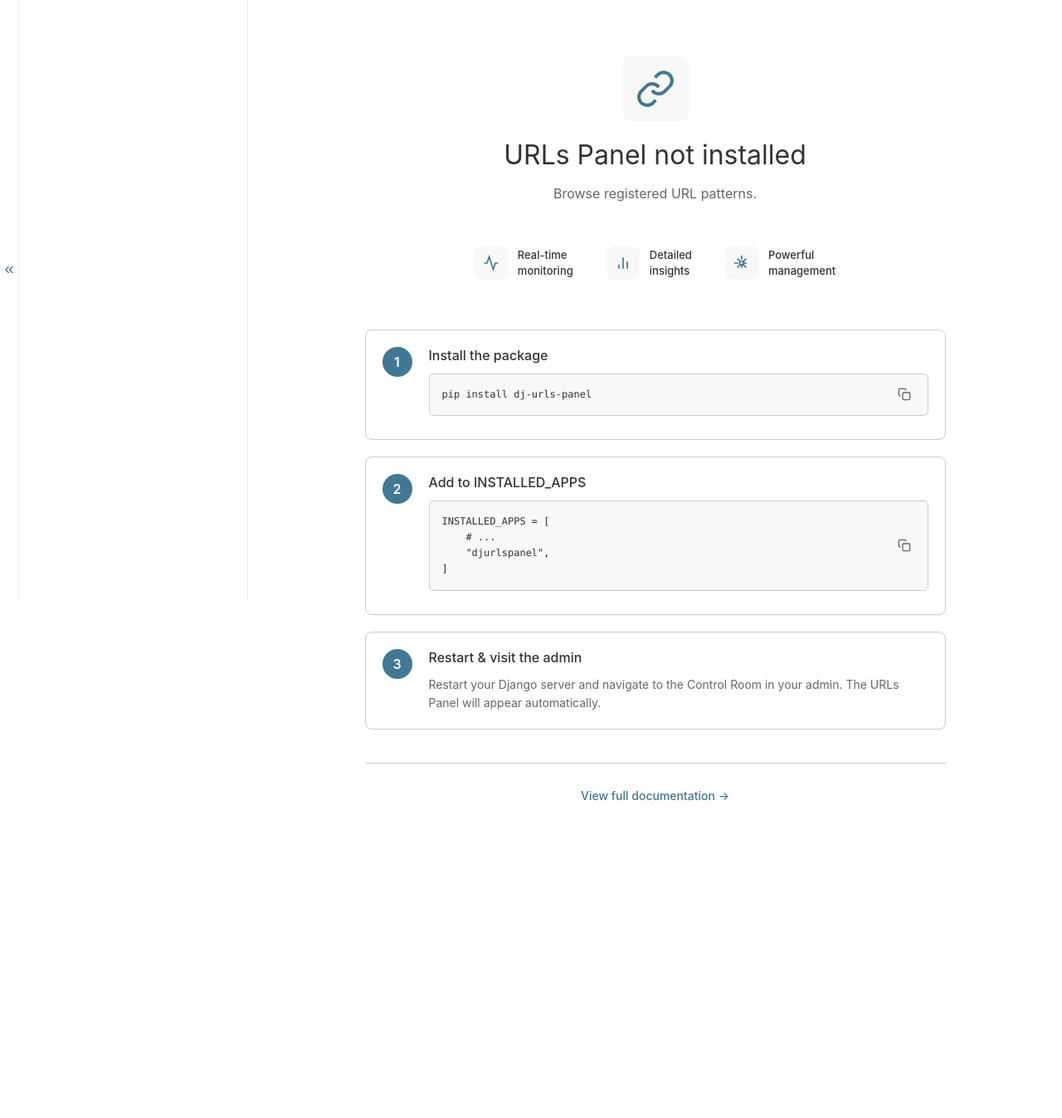
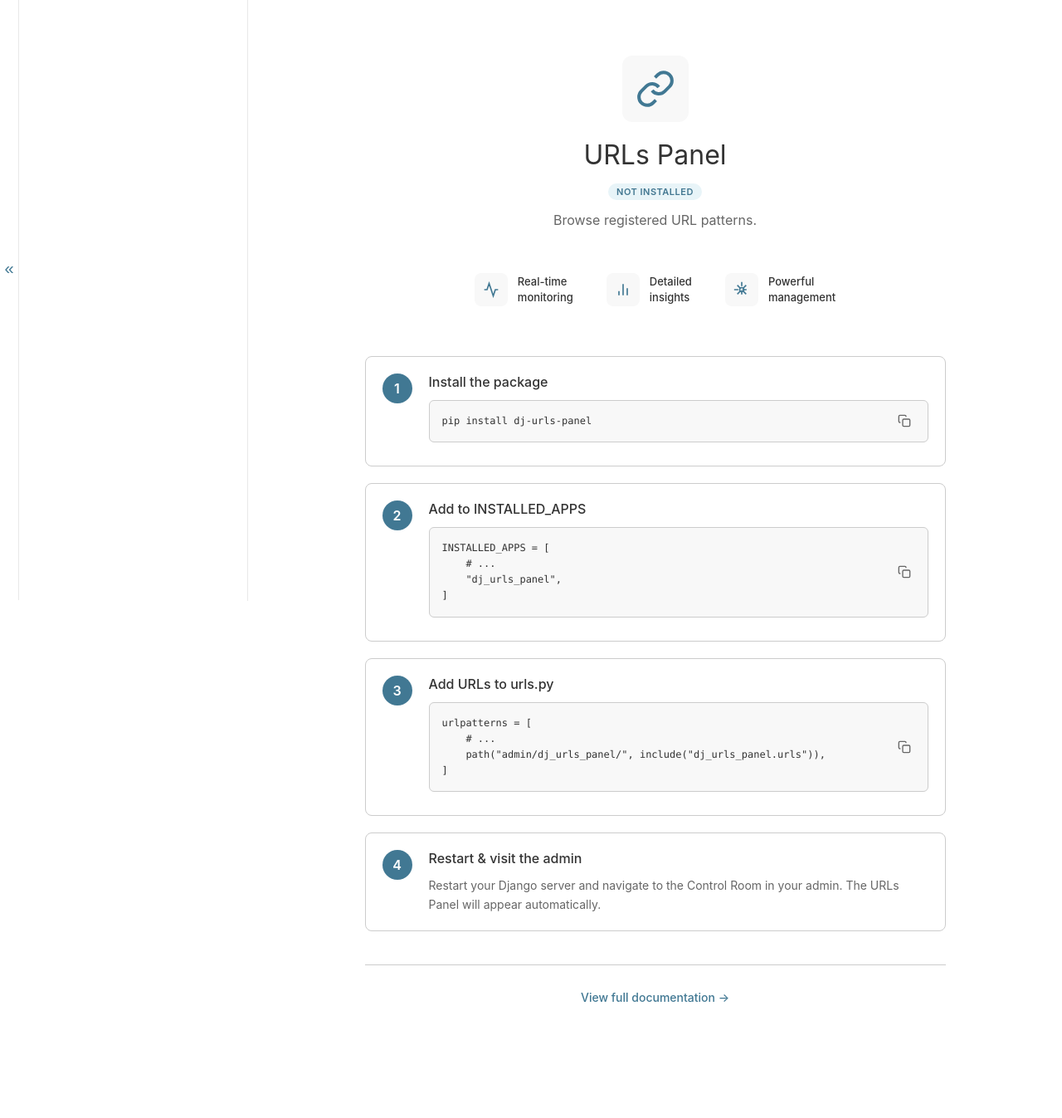
Before and after one commit to yassi/dj-control-room, a Django app: page /admin/dj-control-room/install/dj_urls_panel/ in a window 1280 px wide. Shown: the part 163-1510 px from the top of the page at 83% size. Before the commit the page ends 1128 px from the top, so only its background shows below. Run offline with Django 4.2, Linux system fonts and the light colour scheme; the visitor is signed in with stand-in values (Sample User, id 1).

Commit message:
add notion of configured and helper pages to get users going

```diff
--- a/dj_control_room/static/dj_control_room/css/styles.css
+++ b/dj_control_room/static/dj_control_room/css/styles.css
@@ -157,6 +157,21 @@
 .panel-link-install {
     color: var(--link-fg, #417690);
     font-weight: 600;
+}
+
+.panel-link-configure {
+    color: #e67e22;
+    font-weight: 600;
+}
+
+@media (prefers-color-scheme: dark) {
+    .panel-link-configure {
+        color: #f0a050;
+    }
+}
+
+html[data-theme="dark"] .panel-link-configure {
+    color: #f0a050;
 }
 
 .panel-card-body h3 {
@@ -384,6 +399,44 @@
     justify-content: center;
     font-weight: 600;
     font-size: 16px;
+}
+
+.install-status-badge {
+    display: inline-block;
+    font-size: 11px;
+    font-weight: 600;
+    letter-spacing: 0.5px;
+    text-transform: uppercase;
+    padding: 3px 10px;
+    border-radius: 12px;
+    margin-bottom: 12px;
+}
+
+.install-status-installed {
+    background: #d4edda;
+    color: #155724;
+}
+
+.install-status-not-installed {
+    background: #e8f4f8;
+    color: #417690;
+}
+
+.install-simple-step-number.step-done {
+    background: #4caf50;
+}
+
+.step-card-done {
+    opacity: 0.5;
+}
+
+.step-card-done:hover {
+    box-shadow: none;
+}
+
+.install-panel-open-btn {
+    display: inline-block;
+    margin-top: 16px;
 }
 
 .install-simple-step-content {
@@ -677,6 +730,20 @@
 
     .install-simple-docs {
         border-top-color: var(--border-color, #444);
+    }
+
+    .install-status-installed {
+        background: rgba(76, 175, 80, 0.2);
+        color: #6fbf73;
+    }
+
+    .install-status-not-installed {
+        background: rgba(121, 174, 200, 0.15);
+        color: #79aec8;
+    }
+
+    .step-card-done {
+        border-color: rgba(76, 175, 80, 0.25);
     }
 
     .install-simple-step-card {
--- a/dj_control_room/templates/admin/dj_control_room/index.html
+++ b/dj_control_room/templates/admin/dj_control_room/index.html
@@ -71,9 +71,13 @@
                 <div class="panel-card-body">
                     <h3>{{ panel.name }}</h3>
                     <p>{{ panel.description }}</p>
-                    {% if panel.installed %}
+                    {% if panel.configured %}
                     <a href="{{ panel.url }}" class="panel-link">
                         View panel <span class="arrow">→</span>
+                    </a>
+                    {% elif panel.installed %}
+                    <a href="{{ panel.url }}" class="panel-link panel-link-configure">
+                        Configure <span class="arrow">→</span>
                     </a>
                     {% elif panel.coming_soon %}
                     <span class="panel-link-coming-soon">
--- a/dj_control_room/templates/admin/dj_control_room/install_panel.html
+++ b/dj_control_room/templates/admin/dj_control_room/install_panel.html
@@ -3,17 +3,6 @@
 
 {% block content %}
 <div class="control-room-container">
-    {% if is_installed %}
-    {# Panel is installed, redirect to it #}
-    <div class="install-panel-message">
-        <h2>✓ {{ panel.name }} is Installed</h2>
-        <p>This panel is already installed and ready to use.</p>
-        <p><a href="{{ panel_url }}" class="button">Go to {{ panel.name }} →</a></p>
-        <p><a href="{% url 'dj_control_room:index' %}">← Back to Control Room</a></p>
-    </div>
-    {% else %}
-    {# Panel not installed, show installation instructions #}
-
     <div class="install-simple-container">
         {# Icon and Title #}
         <div class="install-simple-header">
@@ -49,8 +38,16 @@
                 </svg>
                 {% endif %}
             </div>
-            <h1>{{ panel.name }} not installed</h1>
+            <h1>{{ panel.name }}</h1>
+            {% if is_installed %}
+            <span class="install-status-badge install-status-installed">Installed</span>
+            {% else %}
+            <span class="install-status-badge install-status-not-installed">Not installed</span>
+            {% endif %}
             <p class="install-simple-description">{{ panel.description }}</p>
+            {% if is_installed and panel_url %}
+            <a href="{{ panel_url }}" class="button install-panel-open-btn">Open {{ panel.name }} →</a>
+            {% endif %}
         </div>
 
         {# Quick Features based on panel type #}
@@ -200,9 +197,9 @@
 
         {# Installation Steps #}
         <div class="install-simple-steps">
-            <div class="install-simple-step-card">
+            <div class="install-simple-step-card {% if is_installed %}step-card-done{% endif %}">
                 <div class="install-simple-step">
-                    <div class="install-simple-step-number">1</div>
+                    <div class="install-simple-step-number {% if is_installed %}step-done{% endif %}">{% if is_installed %}<svg width="14" height="14" viewBox="0 0 24 24" fill="none" stroke="currentColor" stroke-width="3"><polyline points="20 6 9 17 4 12"/></svg>{% else %}1{% endif %}</div>
                     <div class="install-simple-step-content">
                         <h3>Install the package</h3>
                         <div class="install-simple-code">
@@ -218,14 +215,14 @@
                 </div>
             </div>
 
-            <div class="install-simple-step-card">
+            <div class="install-simple-step-card {% if is_in_installed_apps %}step-card-done{% endif %}">
                 <div class="install-simple-step">
-                    <div class="install-simple-step-number">2</div>
+                    <div class="install-simple-step-number {% if is_in_installed_apps %}step-done{% endif %}">{% if is_in_installed_apps %}<svg width="14" height="14" viewBox="0 0 24 24" fill="none" stroke="currentColor" stroke-width="3"><polyline points="20 6 9 17 4 12"/></svg>{% else %}2{% endif %}</div>
                     <div class="install-simple-step-content">
                         <h3>Add to INSTALLED_APPS</h3>
                         <div class="install-simple-code">
-                            <code>INSTALLED_APPS = [<br>&nbsp;&nbsp;&nbsp;&nbsp;# ...<br>&nbsp;&nbsp;&nbsp;&nbsp;"{{ panel.package|cut:'-' }}",<br>]</code>
-                            <button class="install-simple-copy" onclick="copyToClipboard(this, 'INSTALLED_APPS = [\n    # ...\n    &quot;{{ panel.package|cut:'-' }}&quot;,\n]')">
+                            <code>INSTALLED_APPS = [<br>&nbsp;&nbsp;&nbsp;&nbsp;# ...<br>&nbsp;&nbsp;&nbsp;&nbsp;"{{ panel_app_name }}",<br>]</code>
+                            <button class="install-simple-copy" onclick="copyToClipboard(this, 'INSTALLED_APPS = [\n    # ...\n    &quot;{{ panel_app_name }}&quot;,\n]')">
                                 <svg width="16" height="16" viewBox="0 0 24 24" fill="none" stroke="currentColor" stroke-width="2">
                                     <rect x="9" y="9" width="13" height="13" rx="2" ry="2"/>
                                     <path d="M5 15H4a2 2 0 0 1-2-2V4a2 2 0 0 1 2-2h9a2 2 0 0 1 2 2v1"/>
@@ -236,11 +233,29 @@
                 </div>
             </div>
 
-            <div class="install-simple-step-card">
+            <div class="install-simple-step-card {% if panel_url %}step-card-done{% endif %}">
                 <div class="install-simple-step">
-                    <div class="install-simple-step-number">3</div>
+                    <div class="install-simple-step-number {% if panel_url %}step-done{% endif %}">{% if panel_url %}<svg width="14" height="14" viewBox="0 0 24 24" fill="none" stroke="currentColor" stroke-width="3"><polyline points="20 6 9 17 4 12"/></svg>{% else %}3{% endif %}</div>
                     <div class="install-simple-step-content">
-                        <h3>Restart & visit the admin</h3>
+                        <h3>Add URLs to urls.py</h3>
+                        <div class="install-simple-code">
+                            <code>urlpatterns = [<br>&nbsp;&nbsp;&nbsp;&nbsp;# ...<br>&nbsp;&nbsp;&nbsp;&nbsp;path("{{ panel_url_prefix }}/", include("{{ panel.id }}.urls")),<br>]</code>
+                            <button class="install-simple-copy" onclick="copyToClipboard(this, 'urlpatterns = [\n    # ...\n    path(&quot;{{ panel_url_prefix }}/&quot;, include(&quot;{{ panel.id }}.urls&quot;)),\n]')">
+                                <svg width="16" height="16" viewBox="0 0 24 24" fill="none" stroke="currentColor" stroke-width="2">
+                                    <rect x="9" y="9" width="13" height="13" rx="2" ry="2"/>
+                                    <path d="M5 15H4a2 2 0 0 1-2-2V4a2 2 0 0 1 2-2h9a2 2 0 0 1 2 2v1"/>
+                                </svg>
+                            </button>
+                        </div>
+                    </div>
+                </div>
+            </div>
+
+            <div class="install-simple-step-card {% if is_configured %}step-card-done{% endif %}">
+                <div class="install-simple-step">
+                    <div class="install-simple-step-number {% if is_configured %}step-done{% endif %}">{% if is_configured %}<svg width="14" height="14" viewBox="0 0 24 24" fill="none" stroke="currentColor" stroke-width="3"><polyline points="20 6 9 17 4 12"/></svg>{% else %}4{% endif %}</div>
+                    <div class="install-simple-step-content">
+                        <h3>Restart &amp; visit the admin</h3>
                         <p>Restart your Django server and navigate to the Control Room in your admin. The {{ panel.name }} will appear automatically.</p>
                     </div>
                 </div>
@@ -277,6 +292,5 @@
         });
     }
     </script>
-    {% endif %}
 </div>
 {% endblock %}
--- a/dj_control_room/views.py
+++ b/dj_control_room/views.py
@@ -1,119 +1,13 @@
 from django.contrib.admin.views.decorators import staff_member_required
-from django.shortcuts import render
+from django.shortcuts import render, redirect
+from django.template.loader import get_template
+from django.template import TemplateDoesNotExist
+from django.http import HttpResponse
 from django.contrib import admin
 from django.urls import reverse
-import logging
 
-from .registry import registry
-from .featured_panels import FEATURED_PANELS, get_featured_panel_ids, is_featured_panel
-
-logger = logging.getLogger(__name__)
-
-
-def get_panel_data(panel):
-    """
-    Extract data from a registered panel instance.
-
-    Args:
-        panel: Panel instance from registry
-
-    Returns:
-        dict: Panel data dictionary
-    """
-    try:
-        # Build the panel URL using reverse
-        # Panels are mounted at root level (/{panel_id}/)
-        # Get the URL name (defaults to "index" if not implemented)
-        url_name = getattr(panel, 'get_url_name', lambda: 'index')()
-        url = reverse(f'{panel.id}:{url_name}')
-
-        # Build panel data
-        return {
-            "id": panel.id,
-            "name": panel.name,
-            "description": panel.description,
-            "icon": panel.icon,
-            "url": url,
-            "installed": True,
-            "featured": is_featured_panel(panel.id),
-        }
-
-    except Exception as e:
-        logger.error(
-            f"Error loading panel '{panel.id}': {e}",
-            exc_info=True
-        )
-        # Still show the panel but with error indicator
-        return {
-            "id": panel.id,
-            "name": panel.name,
-            "description": panel.description,
-            "icon": panel.icon,
-            "url": "#",
-            "installed": True,
-            "featured": is_featured_panel(panel.id),
-            "error": True,
-        }
-
-
-def get_featured_panels():
-    """
-    Get featured panels, marking which are installed.
-
-    Returns:
-        list: List of featured panel data with installation status
-    """
-    featured_panels = []
-
-    for featured_meta in FEATURED_PANELS:
-        panel_id = featured_meta["id"]
-
-        # Check if this featured panel is actually installed
-        installed_panel = registry.get_panel(panel_id)
-
-        if installed_panel:
-            # Panel is installed - use real data
-            panel_data = get_panel_data(installed_panel)
-        else:
-            # Panel not installed - use metadata and link to marketing page
-            coming_soon = featured_meta.get("coming_soon", False)
-            panel_data = {
-                "id": panel_id,
-                "name": featured_meta["name"],
-                "description": featured_meta["description"],
-                "icon": featured_meta["icon"],
-                "url": reverse('dj_control_room:install_panel', args=[panel_id]),
-                "status": "coming_soon" if coming_soon else "not_installed",
-                "status_label": "COMING SOON" if coming_soon else "NOT INSTALLED",
-                "installed": False,
-                "coming_soon": coming_soon,
-                "featured": True,
-                "package": featured_meta["package"],
-                "docs_url": featured_meta.get("docs_url"),
-                "pypi_url": featured_meta.get("pypi_url"),
-            }
-
-        featured_panels.append(panel_data)
-
-    return featured_panels
-
-
-def get_community_panels():
-    """
-    Get community (non-featured) panels.
-
-    Returns:
-        list: List of community panel data
-    """
-    featured_ids = get_featured_panel_ids()
-    community_panels = []
-
-    for panel in registry.get_panels():
-        if panel.id not in featured_ids:
-            panel_data = get_panel_data(panel)
-            community_panels.append(panel_data)
-
-    return community_panels
+from .featured_panels import get_featured_panel_metadata
+from .utils import get_panel_config_status, get_featured_panels, get_community_panels
 
 
 @staff_member_required
@@ -129,12 +23,14 @@ def index(request):
     featured_panels = get_featured_panels()
     community_panels = get_community_panels()
 
-    context.update({
-        "title": "",
-        "featured_panels": featured_panels,
-        "community_panels": community_panels,
-        "has_community_panels": len(community_panels) > 0,
-    })
+    context.update(
+        {
+            "title": "",
+            "featured_panels": featured_panels,
+            "community_panels": community_panels,
+            "has_community_panels": len(community_panels) > 0,
+        }
+    )
 
     return render(request, "admin/dj_control_room/index.html", context)
 
@@ -142,37 +38,44 @@ def index(request):
 @staff_member_required
 def install_panel(request, panel_id):
     """
-    Marketing/installation page for uninstalled featured panels.
+    Installation guide page for featured panels.
 
-    Shows information about the panel and how to install it.
-    Uses panel-specific template if available, otherwise falls back to generic.
+    Shows the panel's features and step-by-step configuration instructions.
+    Accessible whether or not the panel is currently installed/configured.
+    Uses a panel-specific template if available, otherwise falls back to generic.
     """
-    from django.shortcuts import redirect
-    from django.template.loader import get_template
-    from django.template import TemplateDoesNotExist
-    from django.http import HttpResponse
-    from .featured_panels import get_featured_panel_metadata
-
     context = admin.site.each_context(request)
 
-    # Get featured panel metadata
     panel_meta = get_featured_panel_metadata(panel_id)
 
     if not panel_meta:
-        # Not a featured panel, redirect to dashboard
-        return redirect('dj_control_room:index')
+        return redirect("dj_control_room:index")
 
-    # Check if panel is actually installed
-    installed_panel = registry.get_panel(panel_id)
+    panel_app_name = panel_meta["package"].replace("-", "_")
+    config = get_panel_config_status(panel_id, panel_app_name)
 
-    context.update({
-        "title": f"Install {panel_meta['name']}",
-        "panel": panel_meta,
-        "is_installed": installed_panel is not None,
-        "panel_url": installed_panel.get_url() if installed_panel else None,
-    })
+    installed_panel = config["installed_panel"]
+    panel_url = None
+    if config["urls_registered"] and installed_panel:
+        try:
+            url_name = getattr(installed_panel, "get_url_name", lambda: "index")()
+            panel_url = reverse(f"{installed_panel.id}:{url_name}")
+        except Exception:
+            pass
 
-    # Try to load panel-specific template first, fall back to generic
+    context.update(
+        {
+            "title": f"Install {panel_meta['name']}",
+            "panel": panel_meta,
+            "is_installed": config["pip_installed"],
+            "is_in_installed_apps": config["in_installed_apps"],
+            "is_configured": config["is_configured"],
+            "panel_url": panel_url,
+            "panel_url_prefix": f"admin/{panel_id}",
+            "panel_app_name": panel_app_name,
+        }
+    )
+
     template_name = f"admin/dj_control_room/install_panel_{panel_id}.html"
     try:
         template = get_template(template_name)
```
Also changed, not shown: dj_control_room/utils.py (+147 -7 lines).
